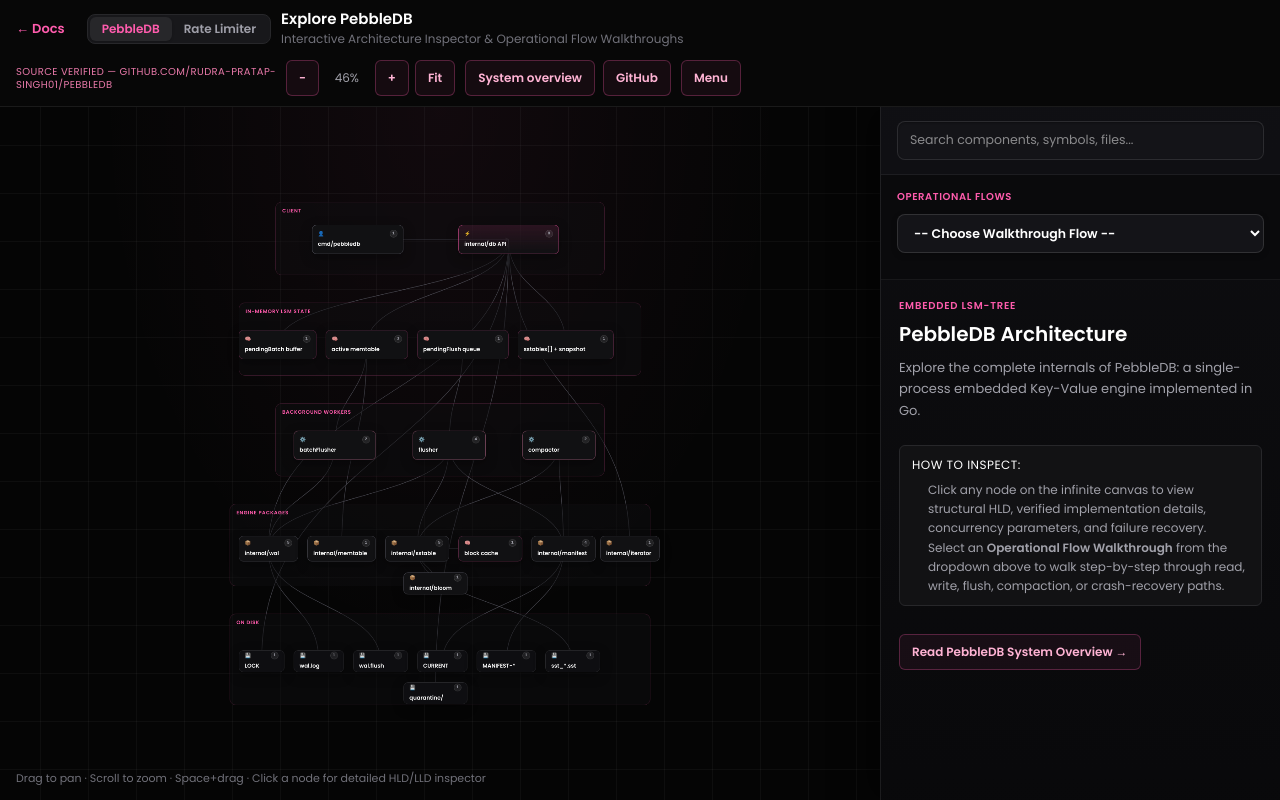
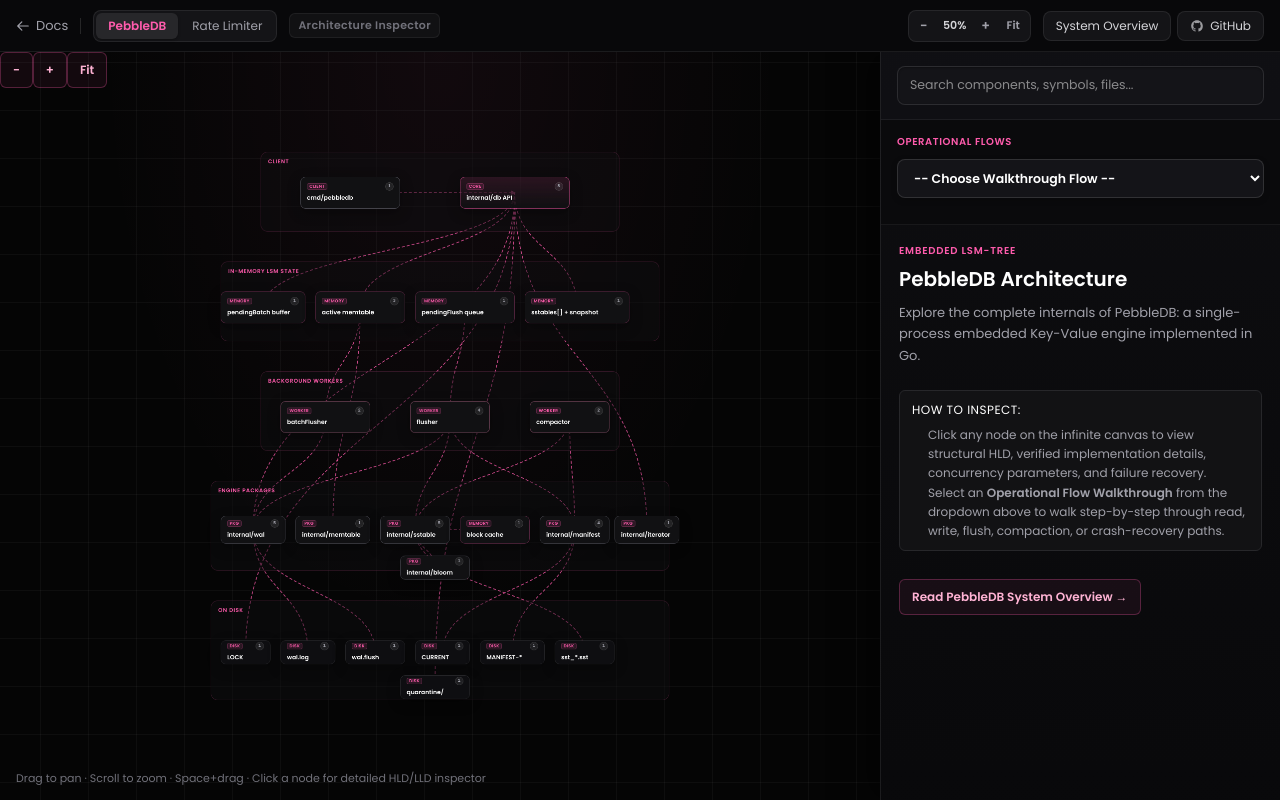
Before and after one commit to RUDRA-PRATAP-SINGH01/atlas.rudrapratap.dev, a React (Vite) app: page /project-docs/architecture-design in a window 1280 px wide. Built offline with nearby package versions, Linux system fonts and the light colour scheme.

Commit message:
feat: remove emojis, enable default animated flow lines, and optimize top navbar

```diff
--- a/src/core/styles/index.css
+++ b/src/core/styles/index.css
@@ -2553,15 +2553,15 @@
   display: flex;
   align-items: center;
   justify-content: space-between;
-  gap: 12px;
-  flex-wrap: wrap;
-  padding: 10px 16px;
-  padding-top: max(10px, env(safe-area-inset-top));
+  height: 52px;
+  padding: 0 16px;
+  padding-top: env(safe-area-inset-top, 0px);
   padding-left: max(16px, env(safe-area-inset-left));
   padding-right: max(16px, env(safe-area-inset-right));
   border-bottom: 1px solid rgba(255, 255, 255, 0.08);
-  background: rgba(8, 8, 8, 0.94);
-  backdrop-filter: blur(12px);
+  background: rgba(10, 10, 12, 0.88);
+  backdrop-filter: blur(16px);
+  -webkit-backdrop-filter: blur(16px);
   flex-shrink: 0;
 }
 
@@ -2569,84 +2569,180 @@
 .arch-design-toolbar-right {
   display: flex;
   align-items: center;
-  gap: 10px;
-  flex-wrap: wrap;
-  min-width: 0;
-}
-
-.arch-design-toolbar-left {
-  flex: 1 1 auto;
-}
-
-.arch-design-title-block {
-  min-width: 0;
+  gap: 12px;
 }
 
 .arch-design-back {
+  display: inline-flex;
+  align-items: center;
+  color: #a1a1aa;
+  font-size: 13px;
+  font-weight: 500;
+  text-decoration: none;
+  transition: color 0.15s ease;
+  white-space: nowrap;
+}
+
+.arch-design-back:hover {
+  color: #ffffff;
+}
+
+.arch-toolbar-divider {
+  width: 1px;
+  height: 16px;
+  background: rgba(255, 255, 255, 0.12);
+  flex-shrink: 0;
+}
+
+.arch-project-toggle {
+  display: inline-flex;
+  align-items: center;
+  background: #141417;
+  border: 1px solid rgba(255, 255, 255, 0.08);
+  border-radius: 8px;
+  padding: 2px;
+  gap: 2px;
+  user-select: none;
+}
+
+.arch-project-toggle-btn {
+  background: transparent;
+  border: none;
+  border-radius: 6px;
+  padding: 4px 12px;
+  font-size: 12px;
+  font-weight: 500;
+  color: #a1a1aa;
+  cursor: pointer;
+  transition: all 0.15s ease;
+  white-space: nowrap;
+}
+
+.arch-project-toggle-btn:hover {
+  color: #f4f4f5;
+}
+
+.arch-project-toggle-btn.is-active {
+  background: #27272a;
   color: #ff5cad;
-  text-decoration: none;
+  font-weight: 700;
+  box-shadow: 0 1px 3px rgba(0, 0, 0, 0.3);
+}
+
+.arch-toolbar-badge {
+  font-size: 11px;
+  font-weight: 600;
+  color: #71717a;
+  letter-spacing: 0.03em;
+  background: rgba(255, 255, 255, 0.04);
+  border: 1px solid rgba(255, 255, 255, 0.06);
+  padding: 3px 8px;
+  border-radius: 6px;
+  white-space: nowrap;
+}
+
+.arch-evidence-pill {
+  display: inline-flex;
+  align-items: center;
+  gap: 6px;
+  background: rgba(16, 185, 129, 0.08);
+  border: 1px solid rgba(16, 185, 129, 0.2);
+  border-radius: 20px;
+  padding: 3px 10px;
+}
+
+.arch-evidence-dot {
+  width: 6px;
+  height: 6px;
+  border-radius: 50%;
+  background: #34d399;
+  box-shadow: 0 0 6px rgba(52, 211, 153, 0.6);
+}
+
+.arch-evidence-text {
+  font-size: 11px;
+  font-weight: 600;
+  color: #34d399;
+  letter-spacing: 0.02em;
+  white-space: nowrap;
+}
+
+.arch-zoom-group {
+  display: inline-flex;
+  align-items: center;
+  background: #141417;
+  border: 1px solid rgba(255, 255, 255, 0.08);
+  border-radius: 8px;
+  padding: 2px;
+}
+
+.arch-zoom-btn {
+  background: transparent;
+  border: none;
+  color: #a1a1aa;
+  width: 26px;
+  height: 26px;
+  border-radius: 6px;
+  display: inline-flex;
+  align-items: center;
+  justify-content: center;
   font-size: 13px;
   font-weight: 600;
-  white-space: nowrap;
-  flex-shrink: 0;
-}
-
-.arch-design-back:hover {
-  color: #ff8fbf;
-}
-
-.arch-design-title {
-  margin: 0;
-  font-size: 15px;
-  font-weight: 700;
-  color: #fff;
-  line-height: 1.2;
-}
-
-.arch-design-subtitle {
-  margin: 2px 0 0;
-  font-size: 12px;
-  color: #71717a;
-}
-
-.arch-design-subtitle-short {
-  display: none;
-}
-
-.arch-design-evidence {
-  font-size: 10px;
-  letter-spacing: 0.04em;
-  text-transform: uppercase;
-  color: #e879a9;
-  max-width: 260px;
-  line-height: 1.35;
-}
-
-.arch-design-zoom {
+  cursor: pointer;
+  transition: all 0.15s ease;
+}
+
+.arch-zoom-btn:hover {
+  background: rgba(255, 255, 255, 0.08);
+  color: #ffffff;
+}
+
+.arch-zoom-btn--fit {
+  width: auto;
+  padding: 0 8px;
+  font-size: 11px;
+  font-weight: 600;
+}
+
+.arch-zoom-label {
+  font-size: 11px;
+  font-weight: 600;
+  color: #d4d4d8;
+  min-width: 36px;
+  text-align: center;
+  font-variant-numeric: tabular-nums;
+}
+
+.arch-action-group {
   display: flex;
   align-items: center;
   gap: 6px;
 }
 
-.arch-design-zoom-label {
-  min-width: 44px;
-  text-align: center;
+.arch-nav-action-btn {
+  display: inline-flex;
+  align-items: center;
+  justify-content: center;
+  background: #141417;
+  border: 1px solid rgba(255, 255, 255, 0.08);
+  border-radius: 8px;
+  padding: 5px 12px;
   font-size: 12px;
-  color: #a1a1aa;
-  font-variant-numeric: tabular-nums;
-}
-
-.arch-design-desktop-links {
-  display: flex;
-  align-items: center;
-  gap: 8px;
-}
-
-.arch-design-menu-toggle,
-.arch-canvas-fab,
-.arch-canvas-hint--mobile,
-.arch-design-panel--sheet,
-.arch-design-sheet-backdrop {
+  font-weight: 500;
+  color: #d4d4d8;
+  text-decoration: none;
+  transition: all 0.15s ease;
+  cursor: pointer;
+  white-space: nowrap;
+}
+
+.arch-nav-action-btn:hover {
+  background: #27272a;
+  color: #ffffff;
+  border-color: rgba(255, 255, 255, 0.16);
+}
+
+.arch-menu-toggle-btn {
   display: none;
 }
 
@@ -2755,15 +2851,20 @@
 
 .arch-canvas-edge {
   fill: none;
-  stroke: #52525b;
-  stroke-width: 1.4;
-  opacity: 0.75;
+  stroke: #ff5cad;
+  stroke-width: 1.6;
+  stroke-dasharray: 6 4;
+  animation: arch-dash-offset 1.2s linear infinite;
+  opacity: 0.8;
 }
 
 .arch-canvas-edge--active {
   stroke: #ff5cad;
-  stroke-width: 2;
+  stroke-width: 2.4;
+  stroke-dasharray: 6 4;
+  animation: arch-dash-offset 0.6s linear infinite;
   opacity: 1;
+  filter: drop-shadow(0 0 6px rgba(255, 92, 173, 0.6));
 }
 
 .arch-canvas-group {
@@ -2849,10 +2950,17 @@
   margin-bottom: 2px;
 }
 
-.arch-canvas-node-kind-icon {
-  font-size: 11px;
+.arch-canvas-node-kind-badge {
+  font-size: 8.5px;
+  font-weight: 700;
+  text-transform: uppercase;
+  letter-spacing: 0.05em;
+  color: #ff5cad;
+  background: rgba(255, 92, 173, 0.12);
+  border: 1px solid rgba(255, 92, 173, 0.25);
+  border-radius: 4px;
+  padding: 1px 4px;
   line-height: 1;
-  opacity: 0.85;
 }
 
 .arch-canvas-node-conn-badge {
--- a/src/features/docs/pages/architecture-design/ArchitectureDesignPage.jsx
+++ b/src/features/docs/pages/architecture-design/ArchitectureDesignPage.jsx
@@ -39,22 +39,22 @@
   return `arch-canvas-node arch-canvas-node--${kind}`;
 }
 
-function getNodeKindIcon(kind) {
+function getNodeKindBadgeLabel(kind) {
   switch (kind) {
     case "client":
-      return "👤";
+      return "CLIENT";
     case "core":
-      return "⚡";
+      return "CORE";
     case "worker":
-      return "⚙️";
+      return "WORKER";
     case "disk":
-      return "💾";
+      return "DISK";
     case "memory":
-      return "🧠";
+      return "MEMORY";
     case "package":
-      return "📦";
+      return "PKG";
     default:
-      return "🔷";
+      return kind ? kind.toUpperCase() : "NODE";
   }
 }
 
@@ -480,7 +480,6 @@
   }, [activeFlowId, activeStepIndex, flows]);
 
   const projectTitle = activeProject === "rate-limiter" ? "Distributed Rate Limiter" : "PebbleDB";
-  const projectSubtitle = activeProject === "rate-limiter" ? "Rate Limiter Explorer" : "PebbleDB Explorer";
   const projectOverviewBody = activeProject === "rate-limiter"
     ? "Explore the complete internals of the Distributed Rate Limiter: a sidecar-based centralized rate limiting platform in Go + Redis."
     : "Explore the complete internals of PebbleDB: a single-process embedded Key-Value engine implemented in Go.";
@@ -494,72 +493,63 @@
       <header className="arch-design-toolbar">
         <div className="arch-design-toolbar-left">
           <Link to="/project-docs" className="arch-design-back">
-            ← Docs
+            <svg className="w-3.5 h-3.5 mr-1.5" fill="none" viewBox="0 0 24 24" stroke="currentColor">
+              <path strokeLinecap="round" strokeLinejoin="round" strokeWidth={2} d="M10 19l-7-7m0 0l7-7m-7 7h18" />
+            </svg>
+            Docs
           </Link>
 
-          <div className="flex bg-[#18181b] border border-zinc-800 rounded-lg p-0.5 ml-3 overflow-hidden select-none">
+          <span className="arch-toolbar-divider" />
+
+          <div className="arch-project-toggle">
             <button
               type="button"
-              className={`px-3 py-1 text-xs font-semibold rounded-md transition-all duration-200 cursor-pointer ${
-                activeProject === "pebbledb"
-                  ? "bg-zinc-800 text-[#ff5cad] shadow-sm font-bold"
-                  : "text-zinc-400 hover:text-zinc-200"
-              }`}
+              className={`arch-project-toggle-btn ${activeProject === "pebbledb" ? "is-active" : ""}`}
               onClick={() => handleProjectChange("pebbledb")}
             >
               PebbleDB
             </button>
             <button
               type="button"
-              className={`px-3 py-1 text-xs font-semibold rounded-md transition-all duration-200 cursor-pointer ${
-                activeProject === "rate-limiter"
-                  ? "bg-zinc-800 text-[#ff5cad] shadow-sm font-bold"
-                  : "text-zinc-400 hover:text-zinc-200"
-              }`}
+              className={`arch-project-toggle-btn ${activeProject === "rate-limiter" ? "is-active" : ""}`}
               onClick={() => handleProjectChange("rate-limiter")}
             >
               Rate Limiter
             </button>
           </div>
 
-          <div className="arch-design-title-block">
-            <h1 className="arch-design-title">Explore {projectTitle}</h1>
-            <p className="arch-design-subtitle">
-              <span className="arch-design-subtitle-full">
-                Interactive Architecture Inspector & Operational Flow Walkthroughs
-              </span>
-              <span className="arch-design-subtitle-short">{projectSubtitle}</span>
-            </p>
-          </div>
+          <span className="arch-toolbar-badge">Architecture Inspector</span>
         </div>
 
         <div className="arch-design-toolbar-right">
-          <span className="arch-design-evidence">{projectMeta.evidence}</span>
-          <div className="arch-design-zoom" role="group" aria-label="Zoom controls">
-            <button type="button" className="arch-design-icon-btn" onClick={() => zoomByButton(-0.12)} aria-label="Zoom out">
+          <div className="arch-zoom-group" role="group" aria-label="Zoom controls">
+            <button type="button" className="arch-zoom-btn" onClick={() => zoomByButton(-0.12)} aria-label="Zoom out">
               −
             </button>
-            <span className="arch-design-zoom-label">{Math.round(transform.scale * 100)}%</span>
-            <button type="button" className="arch-design-icon-btn" onClick={() => zoomByButton(0.12)} aria-label="Zoom in">
+            <span className="arch-zoom-label">{Math.round(transform.scale * 100)}%</span>
+            <button type="button" className="arch-zoom-btn" onClick={() => zoomByButton(0.12)} aria-label="Zoom in">
               +
             </button>
-            <button type="button" className="arch-design-icon-btn" onClick={fitToView} aria-label="Fit to view">
+            <button type="button" className="arch-zoom-btn arch-zoom-btn--fit" onClick={fitToView} aria-label="Fit to view">
               Fit
             </button>
           </div>
 
-          <div className="arch-design-desktop-links">
-            <Link to={projectMeta.guideEntry} className="arch-design-link-btn">
-              System overview
+          <div className="arch-action-group">
+            <Link to={projectMeta.guideEntry} className="arch-nav-action-btn">
+              System Overview
             </Link>
-            <a href={projectMeta.github} target="_blank" rel="noopener noreferrer" className="arch-design-link-btn">
+            <a href={projectMeta.github} target="_blank" rel="noopener noreferrer" className="arch-nav-action-btn">
+              <svg className="w-3.5 h-3.5 mr-1.5 opacity-70" viewBox="0 0 24 24" fill="currentColor">
+                <path fillRule="evenodd" clipRule="evenodd" d="M12 2C6.477 2 2 6.484 2 12.017c0 4.425 2.865 8.18 6.839 9.504.5.092.682-.217.682-.483 0-.237-.008-.868-.013-1.703-2.782.605-3.369-1.343-3.369-1.343-.454-1.158-1.11-1.466-1.11-1.466-.908-.62.069-.608.069-.608 1.003.07 1.53 1.032 1.53 1.032.892 1.53 2.341 1.088 2.91.832.092-.647.35-1.088.636-1.338-2.22-.253-4.555-1.113-4.555-4.951 0-1.093.39-1.988 1.029-2.688-.103-.253-.446-1.272.098-2.65 0 0 .84-.27 2.75 1.026A9.564 9.564 0 0112 6.844c.85.004 1.705.115 2.504.337 1.909-1.296 2.747-1.027 2.747-1.027.546 1.379.202 2.398.1 2.651.64.7 1.028 1.595 1.028 2.688 0 3.848-2.339 4.695-4.566 4.943.359.309.678.92.678 1.855 0 1.338-.012 2.419-.012 2.747 0 .268.18.58.688.482A10.019 10.019 0 0022 12.017C22 6.484 17.522 2 12 2z" />
+              </svg>
               GitHub
             </a>
           </div>
 
           <button
             type="button"
-            className="arch-design-icon-btn arch-design-menu-toggle"
+            className="arch-nav-action-btn arch-menu-toggle-btn"
             aria-expanded={menuOpen}
             aria-controls="arch-design-mobile-menu"
             onClick={() => setMenuOpen((v) => !v)}
@@ -570,19 +560,18 @@
 
         {menuOpen && (
           <div id="arch-design-mobile-menu" className="arch-design-mobile-menu">
-            <Link to={projectMeta.guideEntry} className="arch-design-link-btn" onClick={() => setMenuOpen(false)}>
-              System overview docs
+            <Link to={projectMeta.guideEntry} className="arch-nav-action-btn" onClick={() => setMenuOpen(false)}>
+              System Overview Docs
             </Link>
             <a
               href={projectMeta.github}
               target="_blank"
               rel="noopener noreferrer"
-              className="arch-design-link-btn"
+              className="arch-nav-action-btn"
               onClick={() => setMenuOpen(false)}
             >
-              GitHub repo
+              GitHub Repo
             </a>
-            <p className="arch-design-mobile-evidence">{projectMeta.evidence}</p>
           </div>
         )}
       </header>
@@ -641,7 +630,7 @@
                     key={edge.id}
                     d={d}
                     className={edgeClass}
-                    markerEnd={`url(#${isInFlow || isSelectedEdge ? "arch-arrow" : "arch-arrow-dim"})`}
+                    markerEnd="url(#arch-arrow)"
                   />
                 );
               })}
@@ -667,7 +656,7 @@
               const h = node.h || 56;
               const isSelected = selectedId === node.id;
               const connCount = connectionCounts[node.id] || 0;
-              const icon = getNodeKindIcon(node.kind);
+              const kindLabel = getNodeKindBadgeLabel(node.kind);
 
               // Determine flow highlight classes
               const isInFlow = flowNodeIds.has(node.id);
@@ -693,7 +682,7 @@
                   }}
                 >
                   <div className="arch-canvas-node-header">
-                    <span className="arch-canvas-node-kind-icon">{icon}</span>
+                    <span className="arch-canvas-node-kind-badge">{kindLabel}</span>
                     <span className="arch-canvas-node-conn-badge" title={`${connCount} connections`}>{connCount}</span>
                   </div>
                   <span className="arch-canvas-node-label">{node.label}</span>
```
